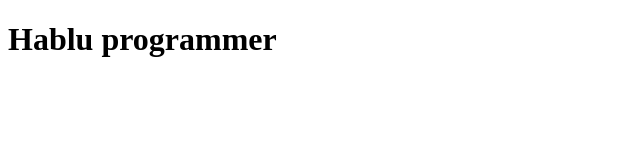
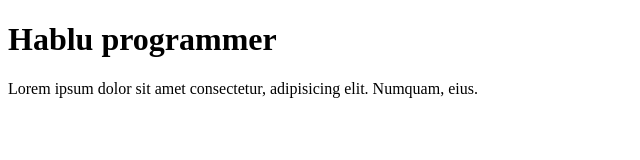
Before and after one commit to akram566129/First-project, a plain HTML site: page index.html in a window 1280 px wide. Shown: the whole page, without its empty margins (0-640 px from the left). Drawn offline with Linux system fonts and the light colour scheme.

Commit message:
ptag-added

```diff
--- a/index.html
+++ b/index.html
@@ -8,5 +8,6 @@
 </head>
 <body>
     <h1>Hablu programmer</h1>
+    <p>Lorem ipsum dolor sit amet consectetur, adipisicing elit. Numquam, eius.</p>
 </body>
 </html>
```
